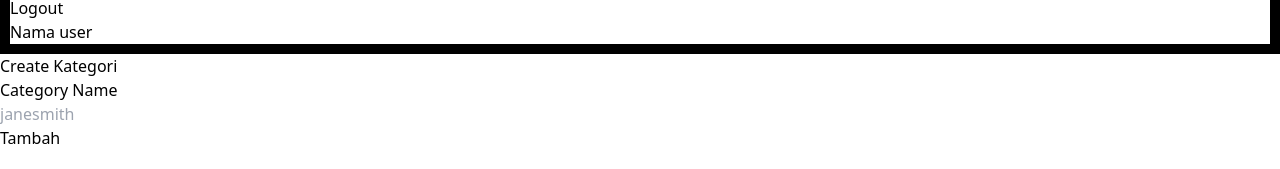
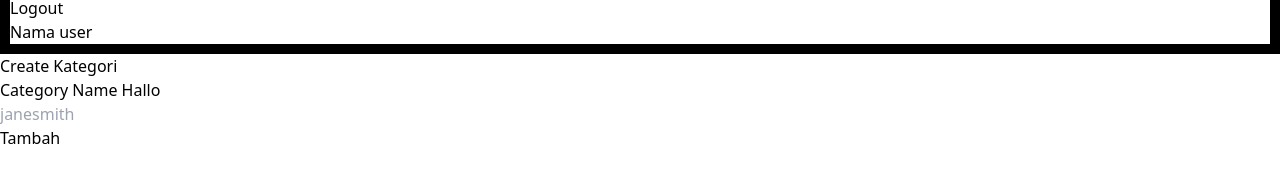
Before and after one commit to 12Ferdian12/LaporanKeuangan-FE-REACT, a React (Vite) app: page /category/create in a window 1280 px wide. Shown: the part 302-471 px from the top of the page. Built offline with nearby package versions, Linux system fonts and the light colour scheme.

Commit message:
TEASTING

```diff
--- a/src/pages/kategori/create.tsx
+++ b/src/pages/kategori/create.tsx
@@ -23,7 +23,7 @@ function CreateKategori() {
         <div className="mt-5 grid grid-cols-1 gap-x-6 gap-y-8 sm:grid-cols-12">
           <div className="sm:col-span-4">
             <label className="block text-sm font-medium leading-6 text-gray-900">
-              Category Name
+              Category Name Hallo
             </label>
             <div className="mt-2">
               <div className="flex rounded-md shadow-sm ring-1 ring-inset ring-gray-300 focus-within:ring-2 focus-within:ring-inset focus-within:ring-indigo-600 sm:max-w-md">
```
